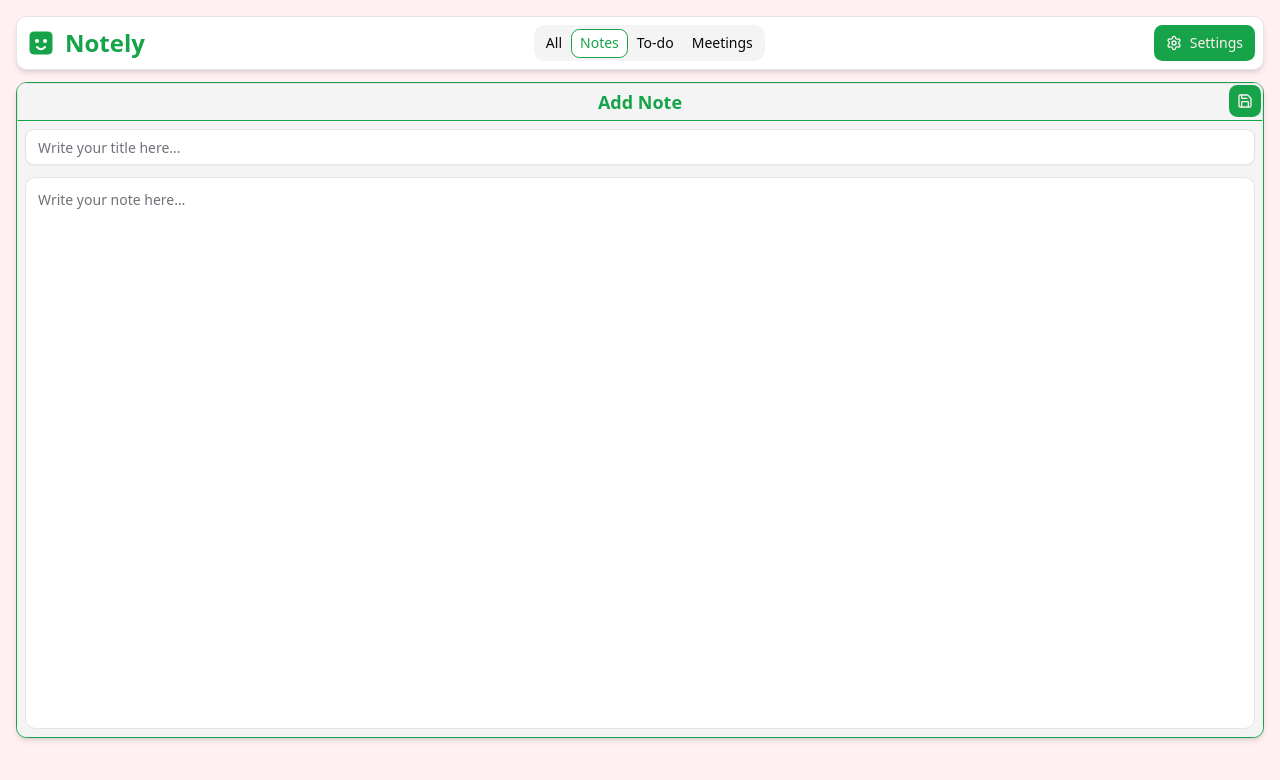
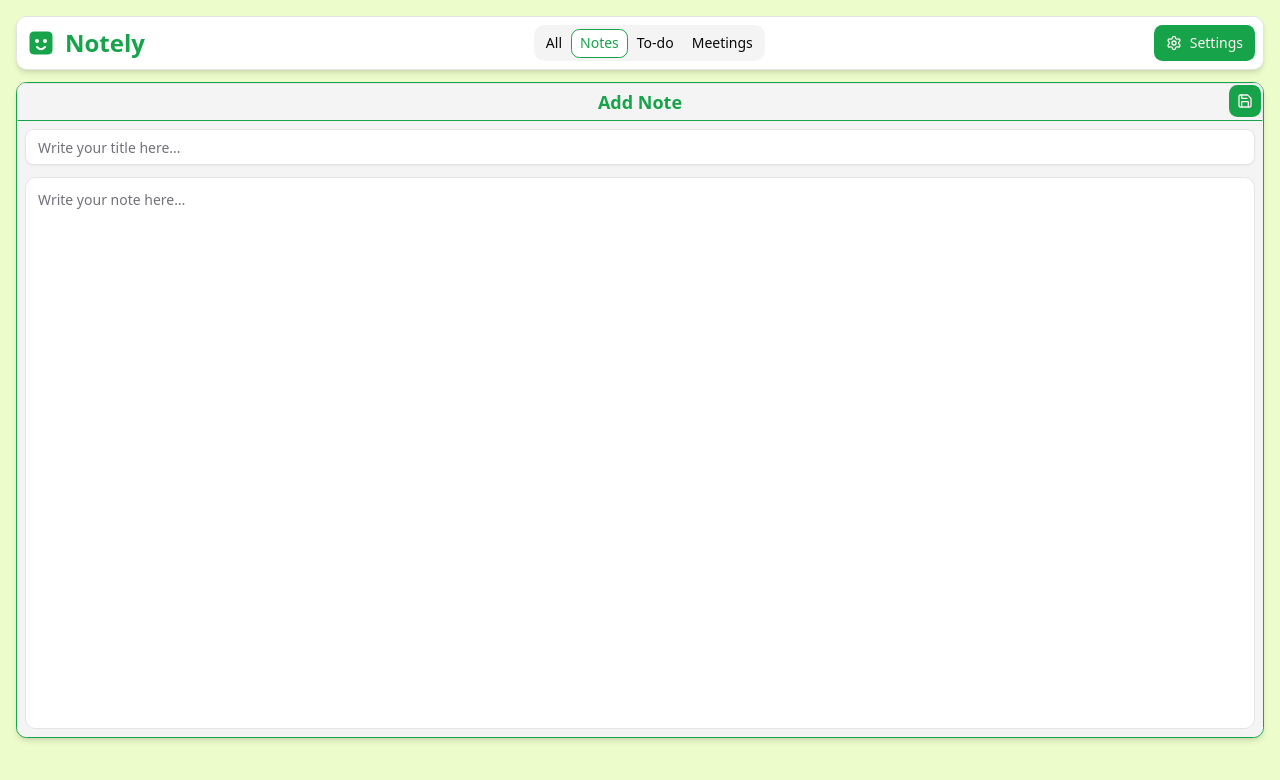
Before and after one commit to sivaram-37/notely, a Next.js app: page /notes/add-note in a window 1280 px wide. Shown: the top 780 px of the page. Built offline with nearby package versions, Linux system fonts and the light colour scheme.

Commit message:
updated background colour in layout body

```diff
--- a/app/layout.tsx
+++ b/app/layout.tsx
@@ -14,7 +14,7 @@ export default function RootLayout({
 }>) {
   return (
     <html lang="en">
-      <body className={`antialiased p-4 bg-primary-foreground h-dvh`}>
+      <body className={`antialiased p-4 bg-lime-100 h-dvh`}>
         <Navbar />
         {children}
       </body>
```
